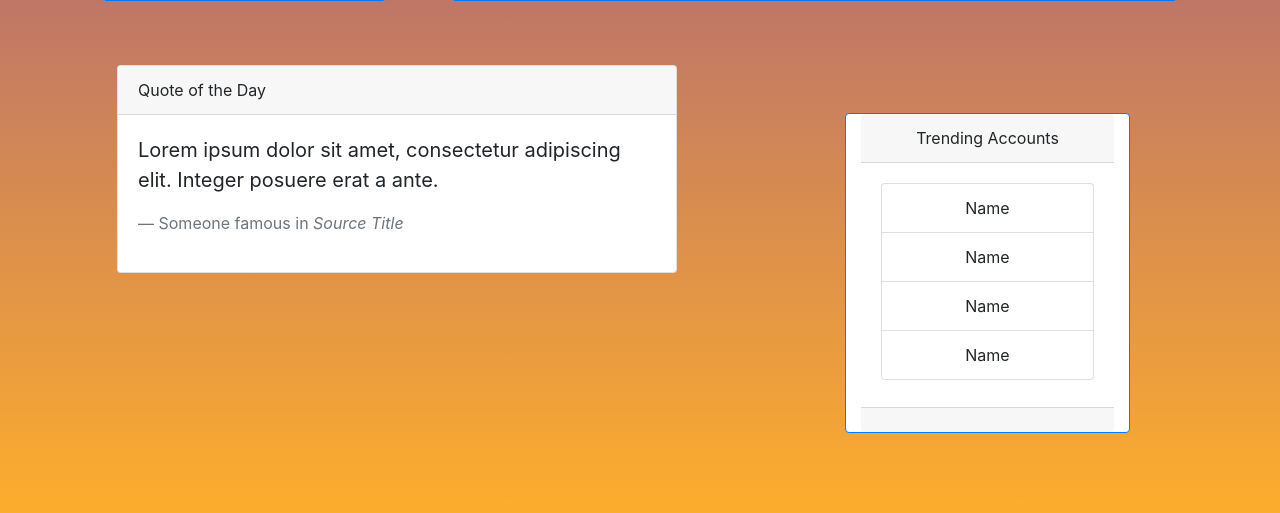
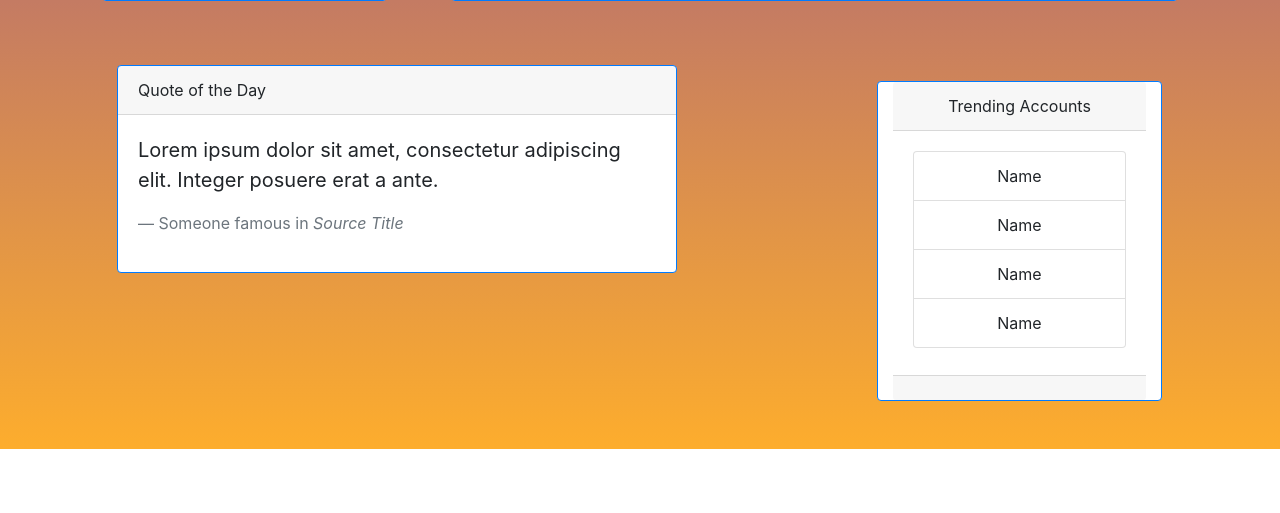
Before and after one commit to evagravin/p4-kangaroos, a Flask app: page / in a window 1280 px wide. Shown: the part 795-1308 px from the top of the page. After the commit the page ends 1244 px from the top, so only its background shows below. Run offline with Flask 2, Linux system fonts and the light colour scheme; some libraries are stand-ins or nearby versions.

Commit message:
home page small changes

```diff
--- a/templates/home.html
+++ b/templates/home.html
@@ -30,7 +30,7 @@
         </div>
         <div class="card-body">
             <div class="video-responsive">
-                <iframe width="690" height="400" src="https://www.youtube.com/embed/FpLBDJw8iJI" title="YouTube video player" frameborder="0" allow="accelerometer; autoplay; clipboard-write; encrypted-media; gyroscope; picture-in-picture" allowfullscreen></iframe>
+                <iframe width="660" height="400" src="https://www.youtube.com/embed/FpLBDJw8iJI" title="YouTube video player" frameborder="0" allow="accelerometer; autoplay; clipboard-write; encrypted-media; gyroscope; picture-in-picture" allowfullscreen></iframe>
             </div>
         </div>
     </div>
@@ -40,7 +40,7 @@
 
 <div class="row">
     <div class="col">
-        <div class="card" style="width: 35rem; height: 13rem; margin: 2rem;">
+        <div class="card border-primary" style="width: 35rem; height: 13rem; margin: 2rem;">
             <div class="card-header">
                 Quote of the Day
             </div>
@@ -54,7 +54,7 @@
 
     </div>
 
-    <div class="card border-primary text-center col-3" style="width: 22rem; height: 20rem; margin: 5rem;">
+    <div class="card border-primary text-center col-3" style="width: 22rem; height: 20rem; margin: 3rem;">
         <div class="card-header">
             Trending Accounts
         </div>
```
